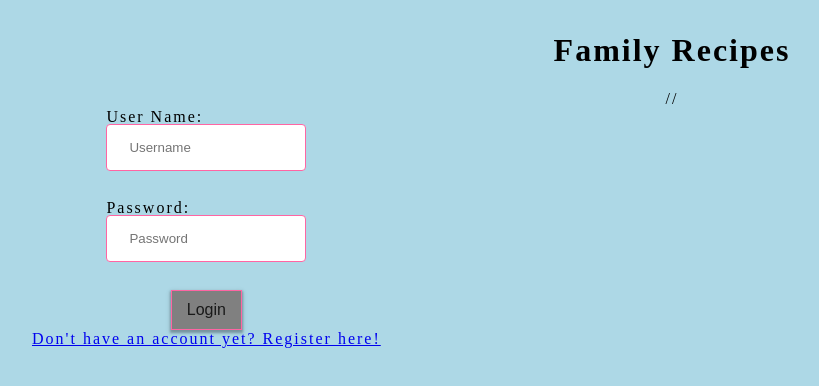
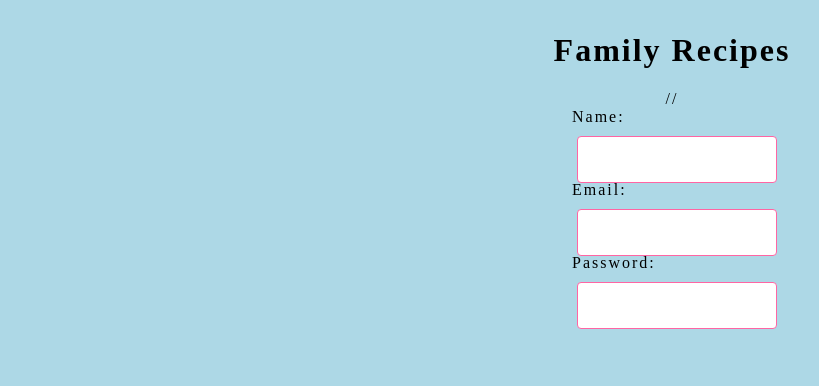
Before and after one commit to Secret-Family-Recipes-Cookbook-6/FrontEnd, a React (Create React App) app: page / in a window 1280 px wide. Shown: the top 386 px of the page, without its empty margins (0-819 px from the left). Built offline with nearby package versions, Linux system fonts and the light colour scheme.

Commit message:
Updated Signup Form and changed the Route for Signup

```diff
--- a/src/App.js
+++ b/src/App.js
@@ -36,8 +36,8 @@ const App = () => {
       {/*<NewRecipeForm  />
       <Recipes recipe={recipe} /> */}
     <secretFamilyContext.Provider value={{ recipe, setRecipe }}>
-   // <Route exact path='/signup' component={Signup} />
-    <Route exact path='/' component={LogIn}/>
+   // <Route exact path='/' component={Signup} />
+    <Route exact path='/login' component={LogIn}/>
 
     <ProtectedRoute exact path="/protected" component={RecipeForm} />
     <ProtectedRoute exact path='/protected' component={Recipes}/>
--- a/src/components/Signup.js
+++ b/src/components/Signup.js
@@ -1,4 +1,5 @@
 import React, { useState } from 'react';
+import { axiosWithAuth } from '../utils/axiosWithAuth';
 
 const Signup = () => {
     const [cook, setCook ] = useState({
@@ -12,16 +13,52 @@ const Signup = () => {
             ...cook, [event.target.name]: event.target.value
         })
     }
-
+    const submitForm = e => {
+        e.preventDefault()
+        console.log(cook)
+        axiosWithAuth
+          .post("/data", cook)
+          .then(response => {
+            console.log(response.data);
+            setCook(response.data);
+          })
+          .catch(error => {
+            console.log("Data returned an error", error);
+          });
+    }
 
 
     return (
         <div>
-            <form className='form-container'>
-               <input
-               onChange={changeHandler}
-               name='name'
-               type="text"/>
+            <form className='form-container' onSubmit={submitForm}>
+               <label htmlFor="name">Name:
+                <input
+                onChange={changeHandler}
+                id="name"
+                name="name"
+                type="text"
+                value={cook.name}/>
+                </label>
+
+              <label htmlFor="email">Email:
+                <input
+                onChange={changeHandler}
+                id="email"
+                name="email"
+                type="text"
+                value={cook.email}/>
+                </label>
+
+              <label htmlFor="password">Password:
+                <input
+                onChange={changeHandler}
+                id="password"
+                name="password"
+                type="text"
+                value={cook.password}/>
+                </label>
+
+
             </form>
         </div>
     );
```
